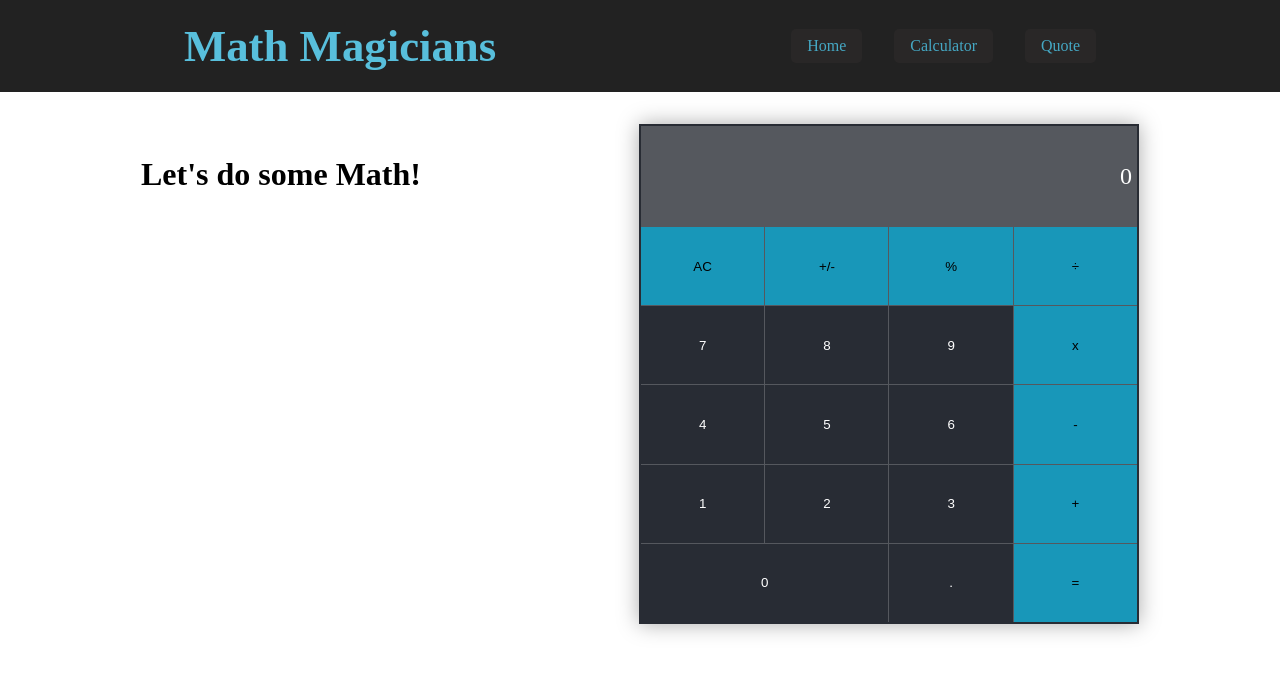
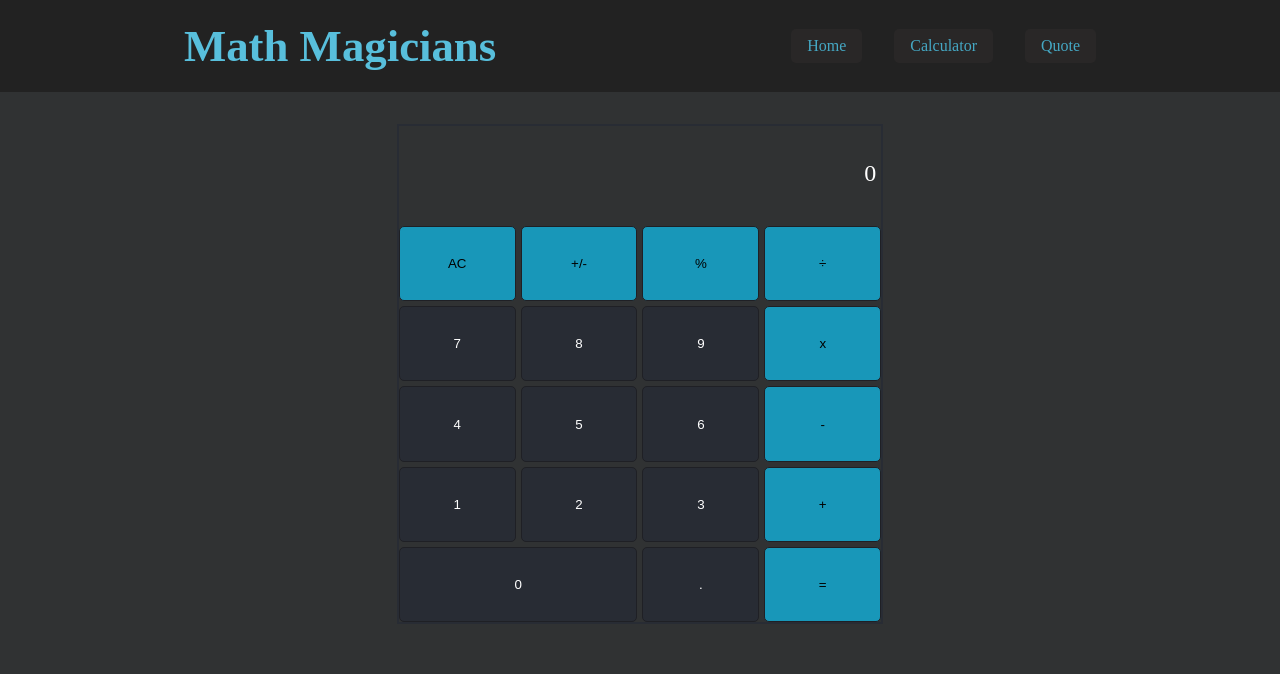
Before and after one commit to jasonfelice/Math-Magicians, a React (Create React App) app: page /calculator in a window 1280 px wide. Shown: the top 674 px of the page. Built offline with nearby package versions, Linux system fonts and the light colour scheme.

Commit message:
Style calculator

```diff
--- a/src/App.css
+++ b/src/App.css
@@ -8,21 +8,25 @@
   --primary: #282c34;
   --primaryHover: #272930;
   --primaryActive: #1f2025;
-  --background: #55585e;
+  --background: #303233;
   --themeColor: #1897b9;
   --themeHover: #1c8ead;
   --themeActive: #197d99;
+}
+
+body {
+  background-color: var(--background);
 }
 
 .calculator {
   background-color: var(--background);
   border: 2px solid var(--primary);
   height: 500px;
-  width: 500px;
+  width: 40%;
+  min-width: 300px;
   display: grid;
   grid-template-columns: repeat(4, 1fr);
-  grid-gap: 1px;
-  box-shadow: 0 0 20px #aaa;
+  grid-gap: 5px;
 }
 
 .output {
@@ -37,7 +41,8 @@
 }
 
 .btns {
-  border: none;
+  border: 1px solid var(--primaryActive);
+  border-radius: 5px;
   padding: 5px;
   background-color: var(--primary);
   color: #fff;
--- a/src/pages/Calculator.js
+++ b/src/pages/Calculator.js
@@ -6,7 +6,7 @@ const Calculator = () => (
   <>
     <Header />
     <section className="app">
-      <h2>Let&apos;s do some Math!</h2>
+      {/* <h2>Let&apos;s do some Math!</h2> */}
       <CalculatorApp />
     </section>
   </>
```
